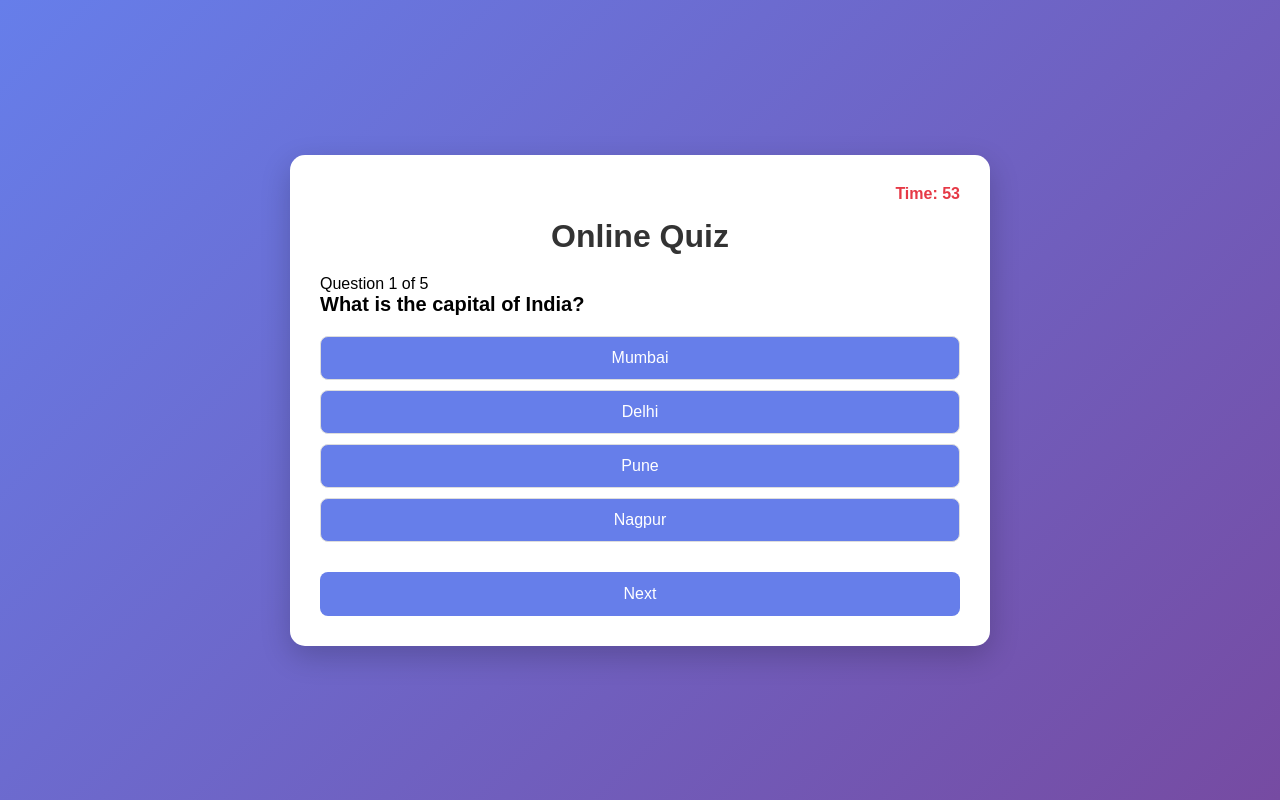
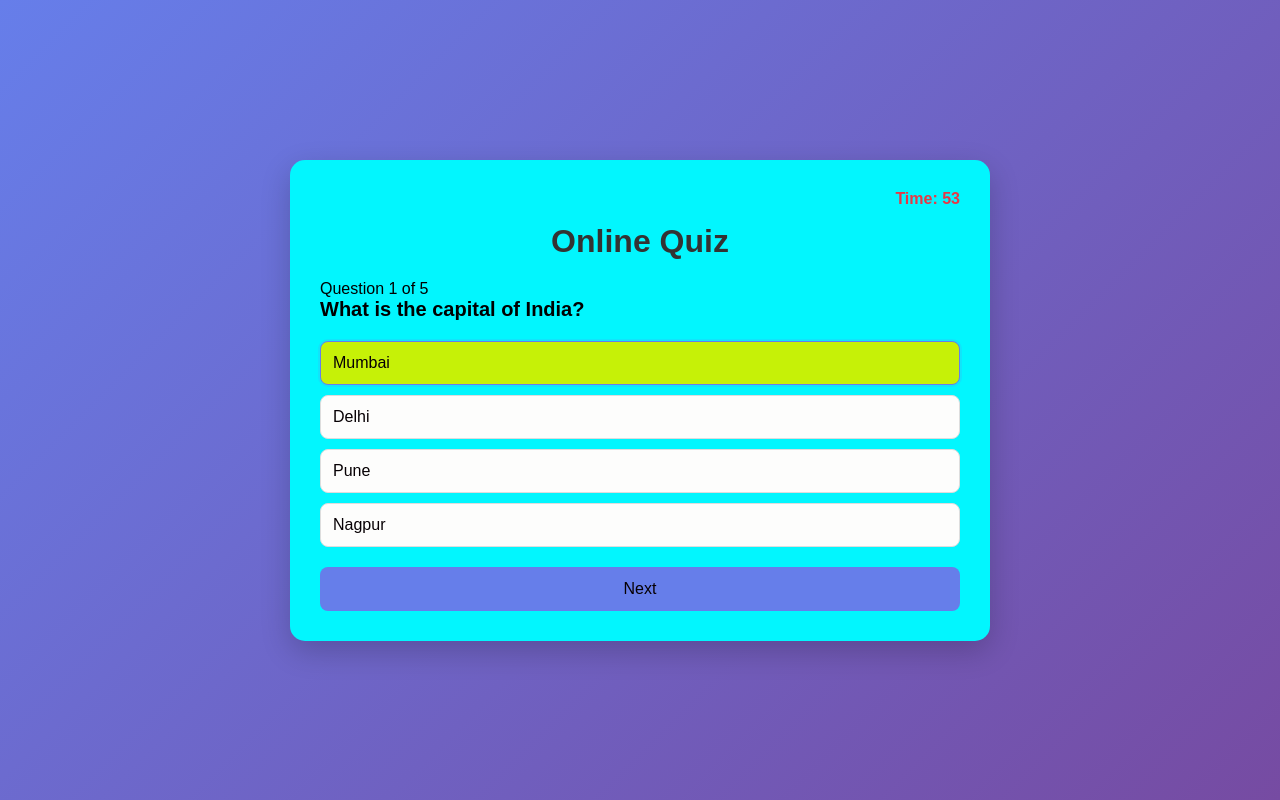
Before and after one commit to dipakpanchakshri74-coder/online-quiz-system, a plain HTML site: page quiz.html in a window 1280 px wide. Both pictures are taken after a click on the button "Mumbai". Drawn offline with Linux system fonts and the light colour scheme.

Commit message:
Update styles for container, inputs, and buttons

```diff
--- a/style.css
+++ b/style.css
@@ -17,7 +17,7 @@
 .container {
     width: 100%;
     max-width: 700px;
-    background: white;
+    background: rgb(2, 246, 254);
     padding: 30px;
     border-radius: 15px;
     box-shadow: 0 10px 30px rgba(0,0,0,0.2);
@@ -39,7 +39,7 @@
 select {
     width: 100%;
     padding: 12px;
-    border: 1px solid #ccc;
+    border: 1px solid #02fe45;
     border-radius: 8px;
     font-size: 16px;
 }
@@ -51,7 +51,7 @@
     border: none;
     border-radius: 8px;
     background: #667eea;
-    color: white;
+    color: rgb(7, 0, 4);
     font-size: 16px;
     cursor: pointer;
 }
@@ -73,10 +73,18 @@
     border: 1px solid #ddd;
     border-radius: 8px;
     cursor: pointer;
+    text-align: left;
+    background: rgb(253, 253, 252);
 }
 
 .option:hover {
-    background: #f0f0f0;
+    background: #fd0000;
+}
+
+.option.selected {
+    background: #c6f107;
+    border-color: #667eea;
+    box-shadow: 0 0 0 2px rgba(102, 126, 234, 0.15);
 }
 
 .timer {
@@ -84,6 +92,17 @@
     font-weight: bold;
     color: #e63946;
     margin-bottom: 15px;
+}
+
+.navigation {
+    display: flex;
+    gap: 12px;
+    margin-top: 20px;
+}
+
+.navigation button {
+    flex: 1;
+    margin-top: 0;
 }
 
 #result {
```
